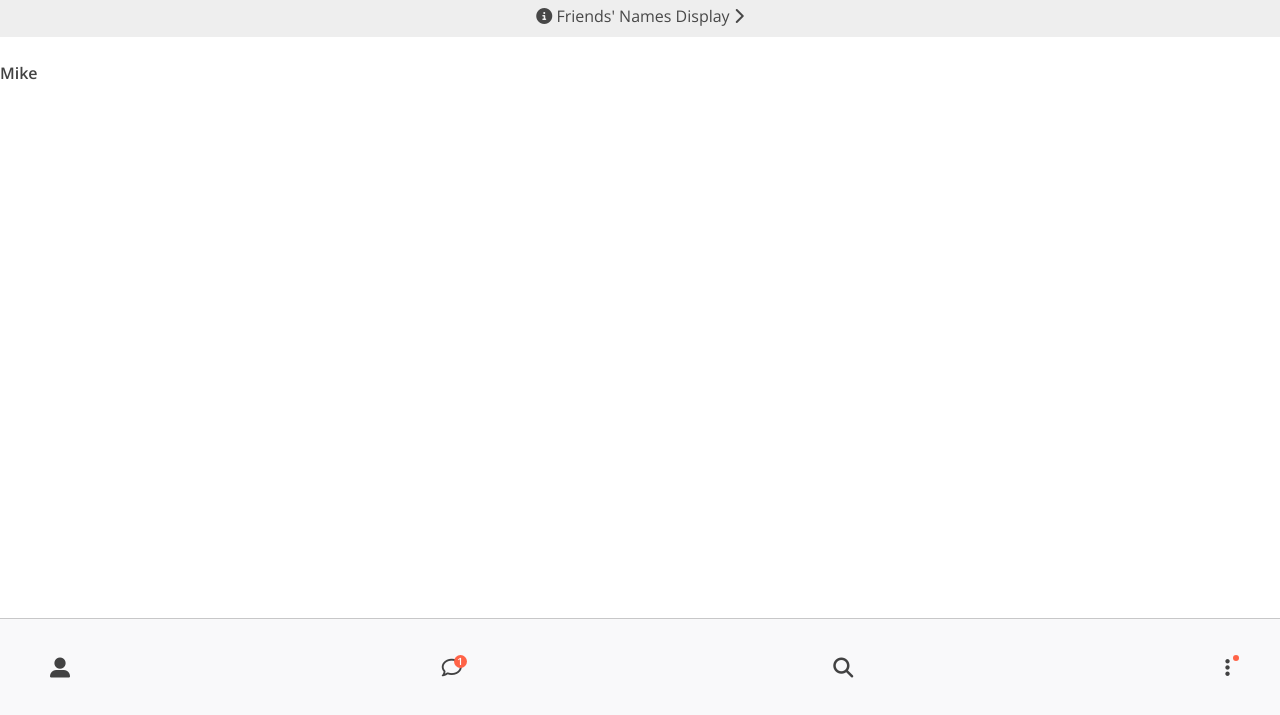
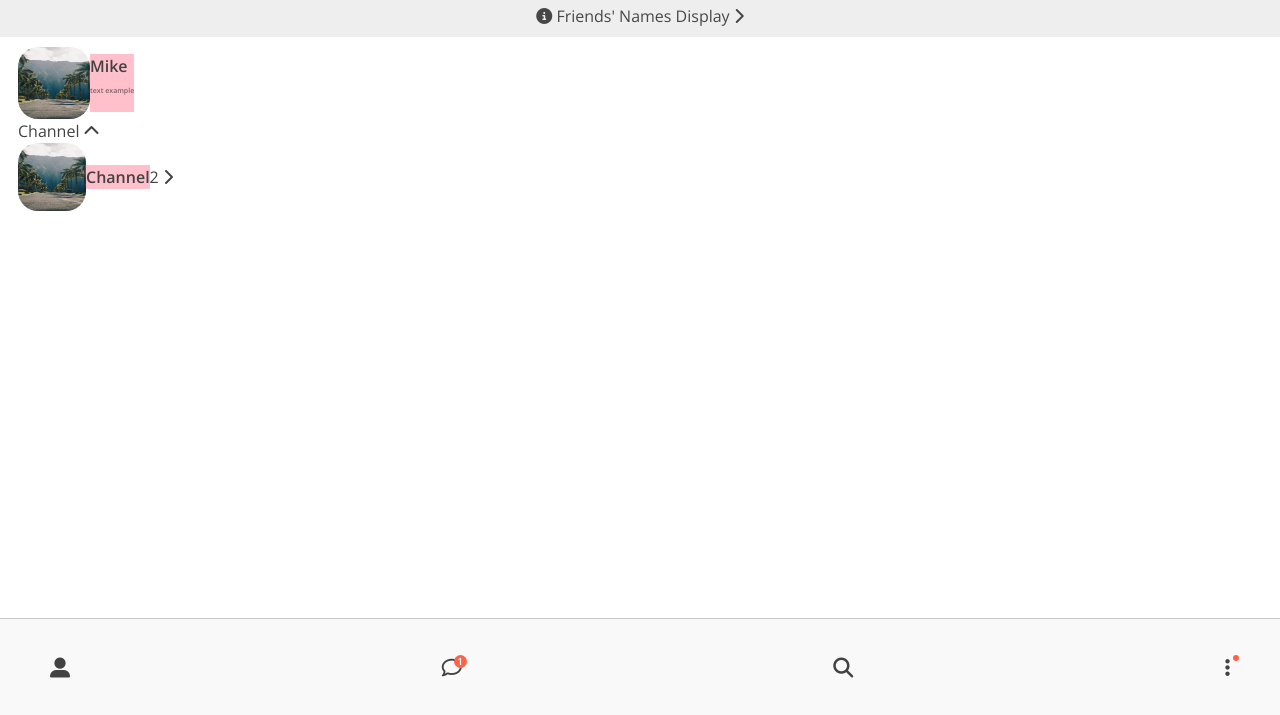
Before and after one commit to neulseo2/cocoa-clone-2023, a plain HTML site: page html/friends.html in a window 1280 px wide. Shown: the part 85-800 px from the top of the page. Drawn offline with nearby package versions, Linux system fonts and the light colour scheme.

Commit message:
added user components

```diff
--- /dev/null
+++ b/css/components/user-component.css
@@ -0,0 +1,36 @@
+.user-component {
+  display: flex;
+  flex-direction: row;
+}
+
+.user-component,
+.user-component__column:first-child {
+  display: flex;
+  align-items: center;
+}
+
+.user-component__avatar--xl {
+  width: 72px;
+  height: 72px;
+  border-radius: 20px;
+}
+
+.user-component__text {
+  display: flex;
+  flex-direction: column;
+  justify-content: center;
+  background-color: pink;
+}
+
+
+.user-component__subtitle {
+  margin-top: 8px;
+  font-size: 7px;
+  color: rgba(0, 0, 0, 0.5);
+}
+
+.user-component__avatar--sm {
+  width: 68px;
+  height: 68px;
+  border-radius: 20px;
+}
--- a/css/screens/friends.css
+++ b/css/screens/friends.css
@@ -6,8 +6,13 @@
   color: rgba(0, 0, 0, 0.7);
   text-align: center;
   padding-top: 7px;
+  margin-bottom: 10px;
 }
 
 #fridns-display-link:last-child {
   margin: 0px 10px;
 }
+
+.friends-screen {
+  padding: 0px var(--horizontal-space);
+}
--- a/css/style.css
+++ b/css/style.css
@@ -7,6 +7,7 @@
 @import "components/status-bar.css";
 @import "components/nav-bar.css";
 @import "components/screen-header.css";
+@import "components/user-component.css";
 
 /* Screens */
 @import "screens/welcome.css";
--- a/css/variables.css
+++ b/css/variables.css
@@ -1,3 +1,4 @@
 :root {
   --yellow: #fae100;
+  --horizontal-space: 18px;
 }
--- a/html/friends.html
+++ b/html/friends.html
@@ -37,15 +37,39 @@
     <i class="fas fa-chevron-right"></i>
   </a>
 
-  <div class="user-component">
-    <div class="user-component__column">
-      <img src="" class="user-component__avatar">
-      <div class="user-component__text">
-        <h4 class="user-component__name">Mike</h4>
+  <main class="friends-screen">
+    <div class="user-component">
+      <div class="user-component__column">
+        <img src="../img/img2.jpg" class="user-component__avatar--xl">
+        <div class="user-component__text">
+          <h4 class="user-component__title">Mike</h4>
+          <h6 class="user-component__subtitle">text example</h6>
+        </div>
+      </div>
+      <div class="user-component__column"></div>
+    </div>
+    <div class="friends-screen__channel">
+      <div class="friends-screen__channel-header">
+        <span>Channel</span>
+        <i class="fas fa-chevron-up"></i>
+      </div>
+      <div class="user-component">
+        <div class="user-component__column">
+          <img src="../img/img2.jpg" class="user-component__avatar--sm">
+          <div class="user-component__text">
+            <h4 class="user-component__title">Channel</h4>
+          </div>
+        </div>
+        <div class="user-component__column">
+          <span>2</span>
+          <i class="fas fa-chevron-right"></i>
+
+        </div>
       </div>
     </div>
-    <div class="user-component__column"></div>
-  </div>
+  </main>
+
+
 
   <nav class="nav">
     <ul class="nav__btn">
```
